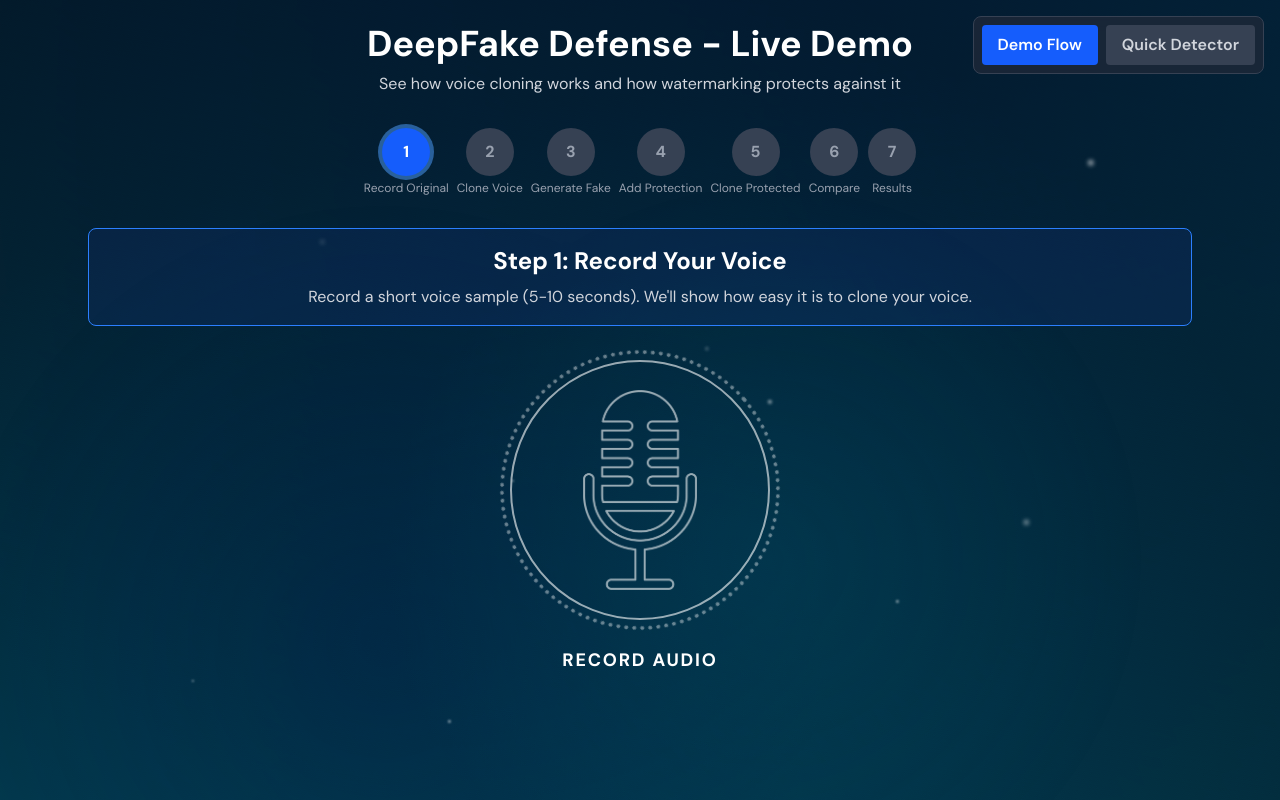
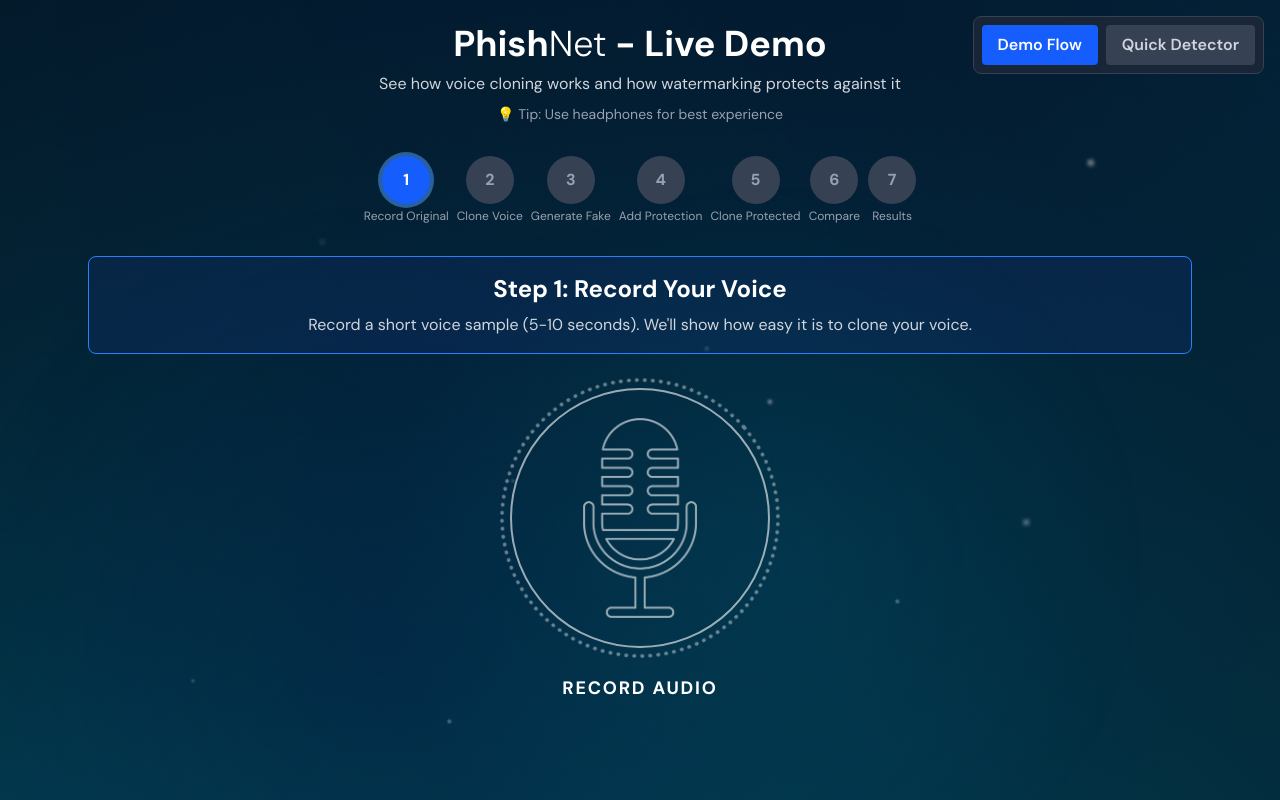
Before and after one commit to CalvinPrajogo/madhacks2025, a React (Vite) app in the folder deepfake-defense-frontend/: page / in a window 1280 px wide. Built offline with nearby package versions, Linux system fonts and the light colour scheme.

Commit message:
Make the threshold stricter and increase the watermark frequency

```diff
--- a/deepfake-defense-frontend/src/components/DemoFlow.jsx
+++ b/deepfake-defense-frontend/src/components/DemoFlow.jsx
@@ -150,7 +150,7 @@ export default function DemoFlow() {
       const watermarkedVoiceId = cloneResponse.data?.voice_id || null;
 
       // Synthesize speech with the cloned watermarked voice (longer text for better analysis)
-      const audioBlob = await api.synthesizeSpeech("This is my protected voice speaking. The watermark technology ensures that this audio can be verified as authentic and prevents unauthorized voice cloning attacks.", watermarkedVoiceId);
+      const audioBlob = await api.synthesizeSpeech("This is my voice cloned from the protected excerpt. Fortunately I can't copy the audio fingerprint.", watermarkedVoiceId);
       const audioFile = new File([audioBlob], "cloned_watermarked.wav", { type: "audio/wav" });
 
       setClonedWatermarkedAudio(audioFile);
@@ -263,11 +263,16 @@ export default function DemoFlow() {
 
   return (
     <div className="max-w-6xl mx-auto p-6">
-      <h1 className="text-4xl font-bold text-center mb-2">
-        DeepFake Defense - Live Demo
+      <h1 className="text-4xl text-center mb-2">
+        <span className="font-bold">Phish</span>
+        <span className="font-light">Net</span>
+        <span className="font-bold"> - Live Demo</span>
       </h1>
-      <p className="text-center text-gray-300 mb-8">
+      <p className="text-center text-gray-300 mb-2">
         See how voice cloning works and how watermarking protects against it
+      </p>
+      <p className="text-center text-sm text-gray-400 mb-8">
+        💡 Tip: Use headphones for best experience
       </p>
 
       {error && (
```
Also changed, not shown: 1 other file (tests, documents, lock files or other folders).
